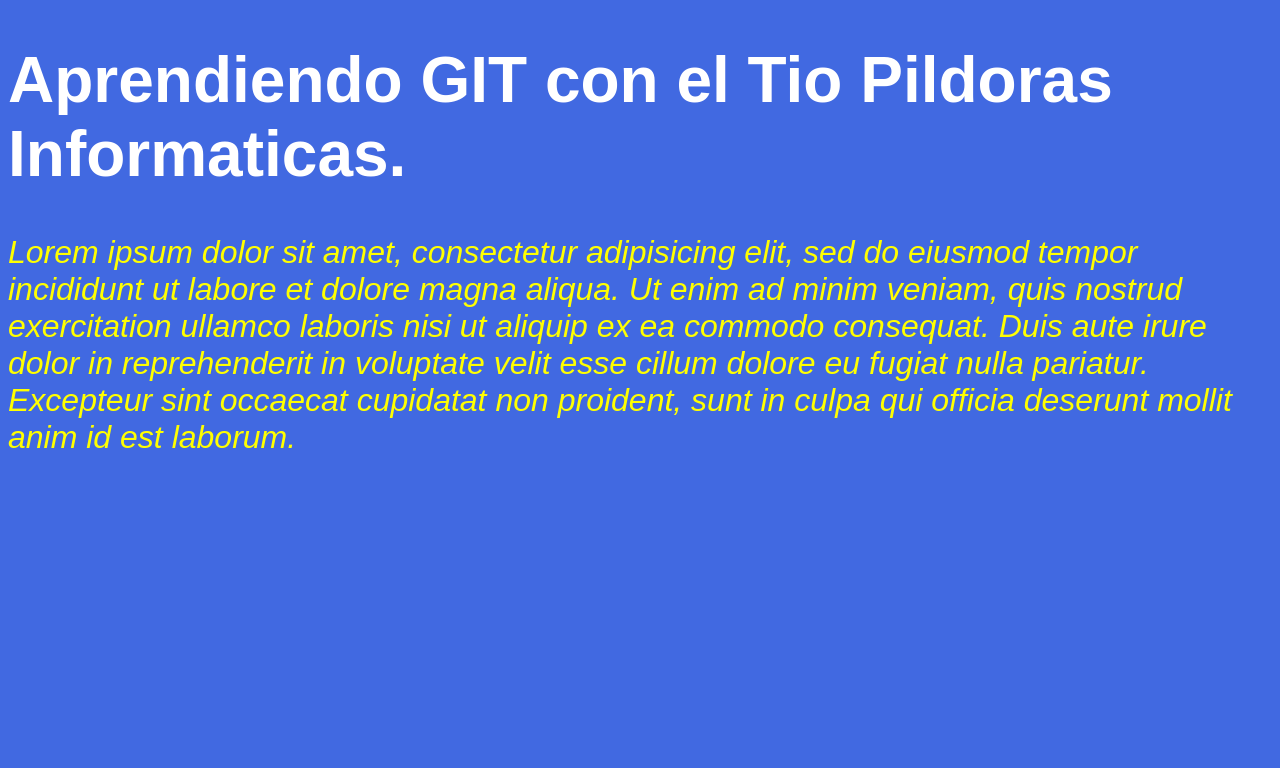
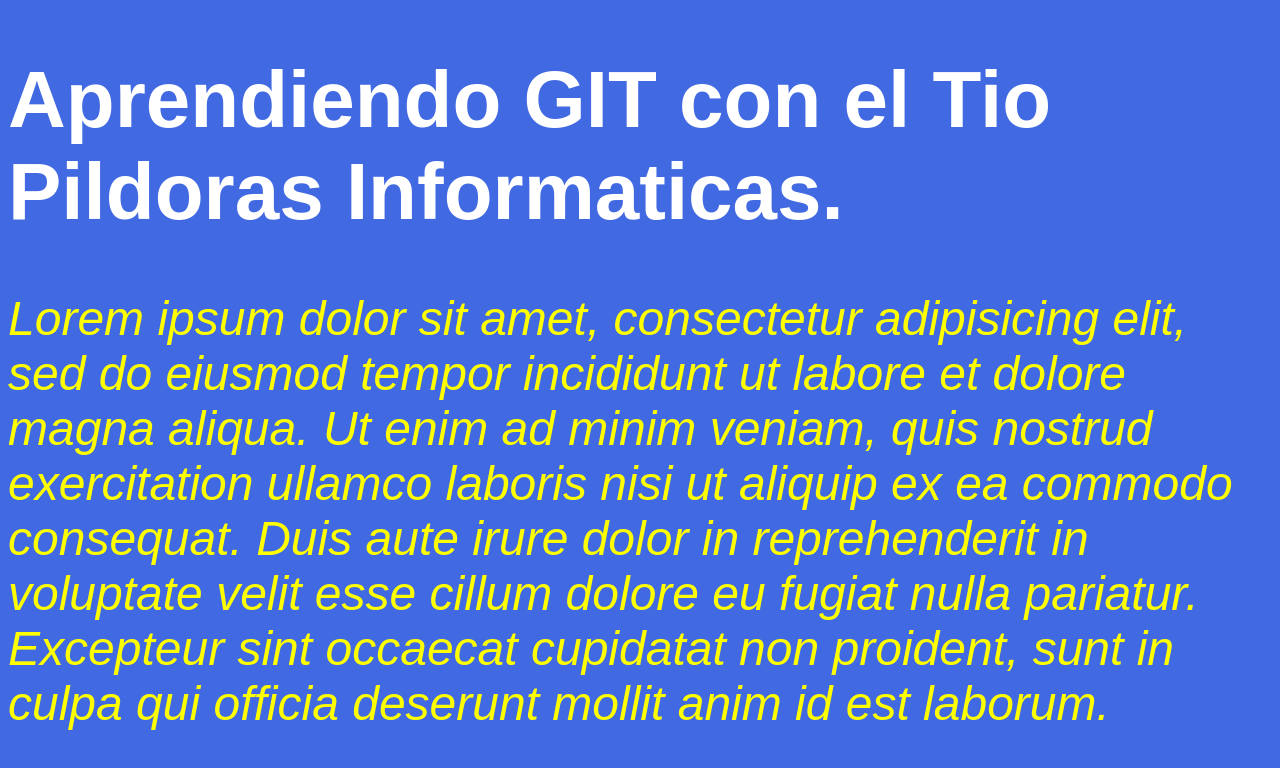
Before and after one commit to LuisGerardoRuelasSalazar/CursoGit, a plain HTML site: page index.html in a window 1280 px wide. Drawn offline with Linux system fonts and the light colour scheme.

Commit message:
Update style.css

```diff
--- a/css/style.css
+++ b/css/style.css
@@ -8,4 +8,9 @@
 p{
 	color:yellow;
 	font-style: italic;
+	font-size:1.5em;
 }
+
+h1{
+font-size:2.5em;
+}
```
